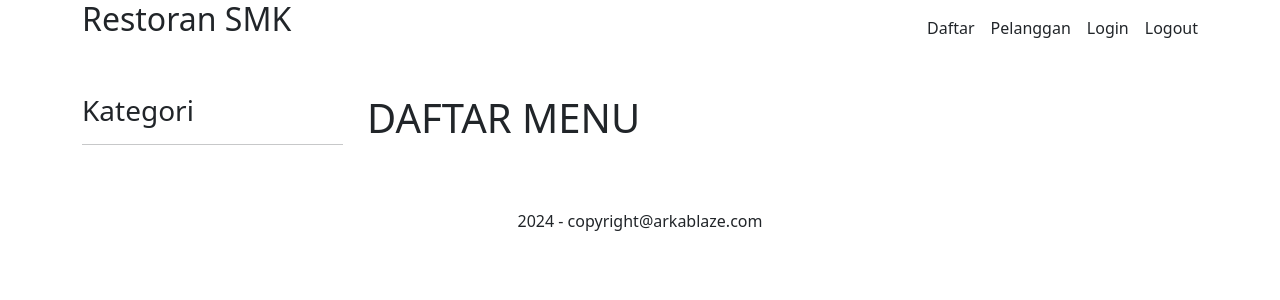
After one commit to MuhammadIzzataArkananta/php-tugas, a PHP site: page /php-tugas/ in a window 1280 px wide. The commit adds this page. Shown: the top 300 px of the page. Run offline with PHP 8.4, Linux system fonts and the light colour scheme; data that the repository does not hold is empty.

Commit message:
Front End - Mengatur Menu Aplikasi Restoran Berbasis Web
video #38

```diff
--- /dev/null
+++ b/youtube-php/restoran/index.php
@@ -0,0 +1,58 @@
+<?php
+
+session_start();
+require_once "dbcontroller.php";
+$db=new DB;
+$sql="SELECT * FROM tblkategori ORDER BY kategori";
+$row=$db->getALL($sql);
+
+?>
+
+<!DOCTYPE html>
+<html lang="en">
+<head>
+    <meta charset="UTF-8">
+    <meta name="viewport" content="width=device-width, initial-scale=1.0">
+    <title>Restoran SMK | Aplikasi Restoran SMK</title>
+    <link rel="stylesheet" href="bootstrap/css/bootstrap.css">
+</head>
+<body>
+    <div class="container">
+        <div class="row">
+            <div class="col-md-3">
+                <h2>Restoran SMK</h2>
+            </div>
+            <div class="col-md-9">
+                <div class="float-end mt-3">Logout</a></div>
+                <div class="float-end mt-3 me-3">Login</a></div>
+                <div class="float-end mt-3 me-3">Pelanggan </a></div>
+                <div class="float-end mt-3 me-3">Daftar </a></div>
+            </div>
+        </div>
+        <div class="row mt-5">
+            <div class="col-md-3">
+                <h3>Kategori</h3>
+                <hr>
+                <?php if(!empty($row)) { ?>
+                <ul class="nav flex-column">
+                   <?php foreach($row as $r): ?>
+                    <li class="nav-item"><a class="nav-link" href="#"><?php echo $r['kategori'] ?></a></li>
+                    <?php endforeach ?>
+                </ul>
+                <?php } ?>
+            </div>
+            <div class="col-md-9">
+                <?php
+                   echo "<h1>DAFTAR MENU</h1>";
+                ?>
+            </div>
+        </div>
+
+        <div class="row mt-5">
+            <div class="col">
+                <p class="text-center">2024 - copyright@arkablaze.com</p>
+            </div>
+        </div>
+    </div>
+</body>
+</html>
--- a/youtube-php/restoran/kategori/select.php
+++ b/youtube-php/restoran/kategori/select.php
@@ -33,6 +33,7 @@ $no=1+$mulai;
         </tr>
     </thead>
     <tbody>
+    <?php if(!empty($row)) { ?>
         <?php foreach($row as $r): ?>
         <tr>
             <td><?php echo $no++ ?></td>
@@ -41,6 +42,7 @@ $no=1+$mulai;
             <td><a href="?f=kategori&m=update&id=<?php echo $r['idkategori'] ?>">Update</a></td>
         </tr>
         <?php endforeach ?>
+        <?php } ?>
     </tbody>
 </table>
 
```
